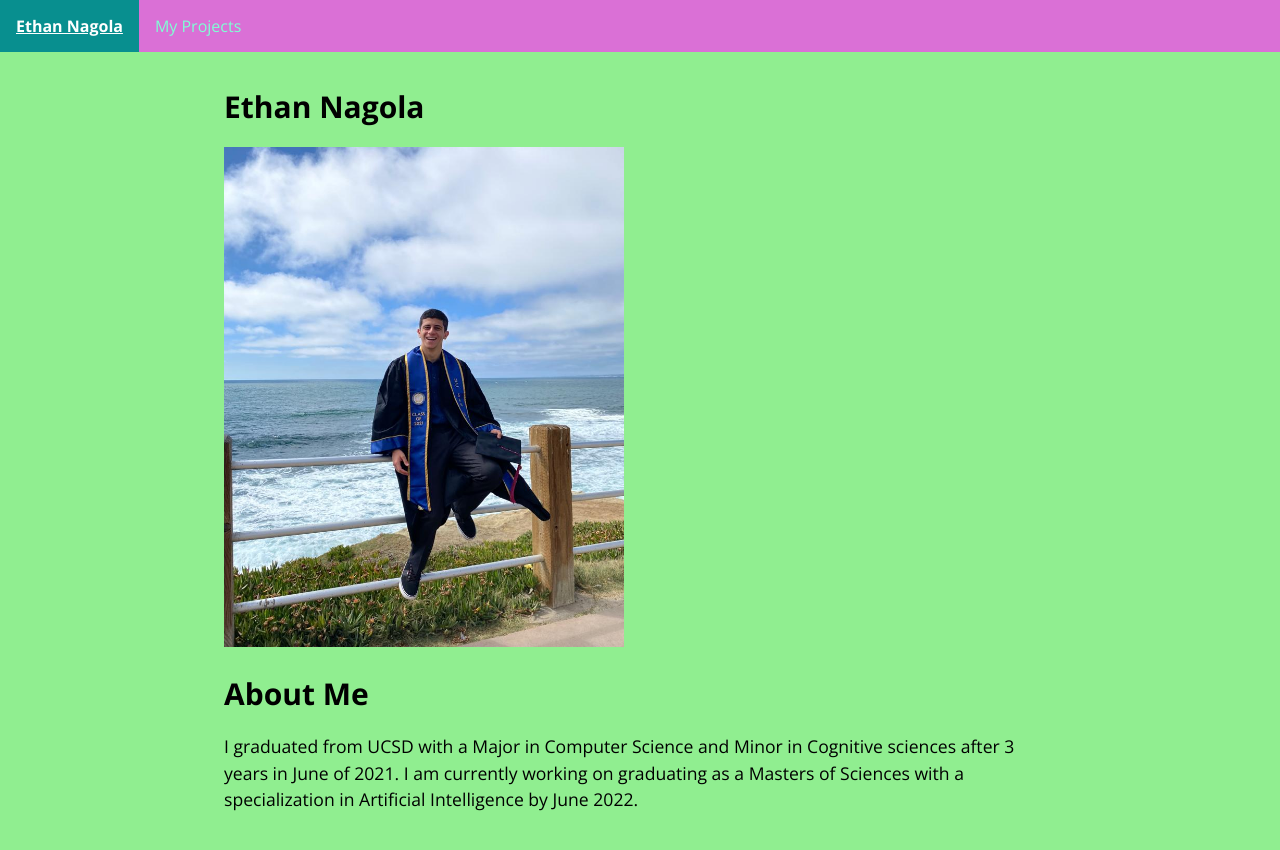
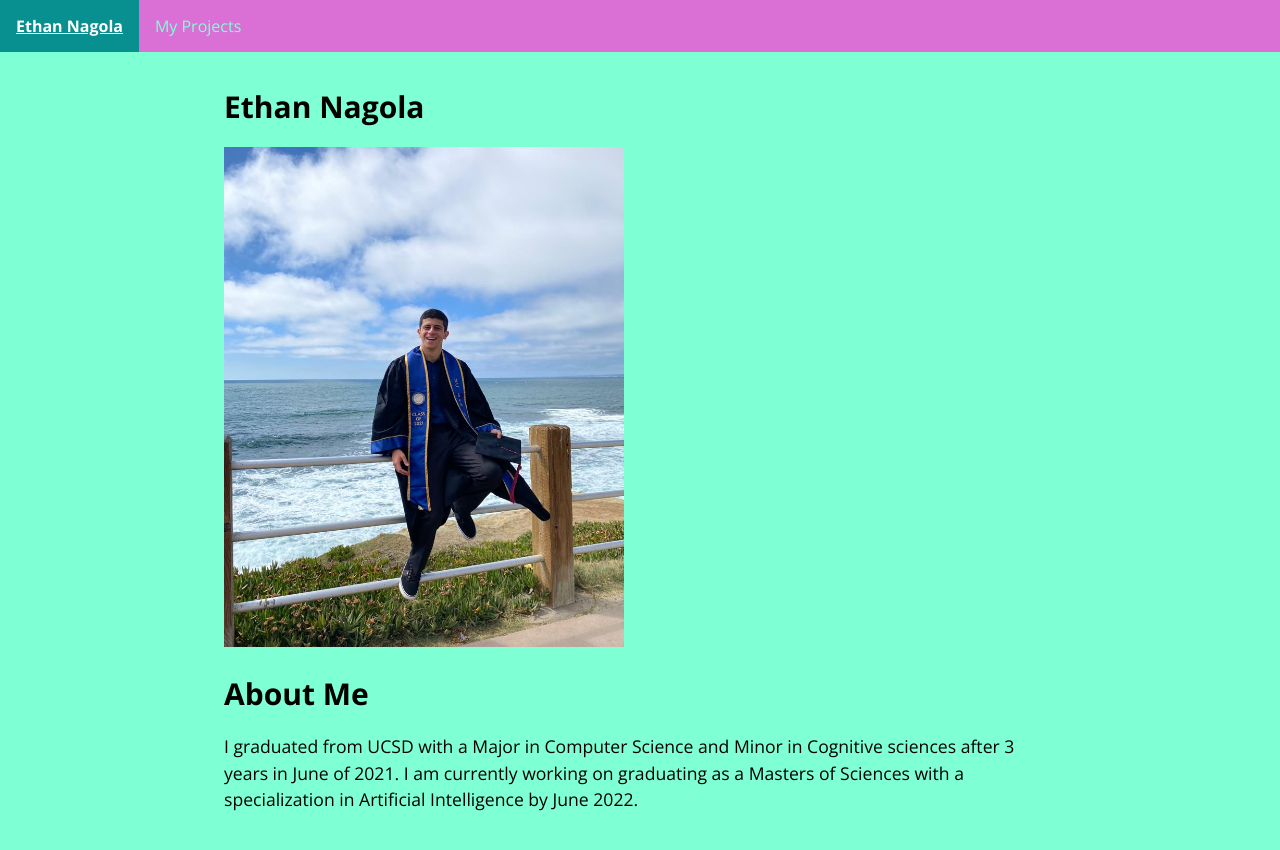
Before and after one commit to enagola/web, a Jekyll site: the page built from docs/ethan.md, in a window 1280 px wide. Shown: the top 850 px of the page. Built offline with Jekyll 4.4.1, drawn with Linux system fonts in a browser that asks for light colours.

Commit message:
Update stylesheet.css

```diff
--- a/docs/stylesheets/stylesheet.css
+++ b/docs/stylesheets/stylesheet.css
@@ -8,12 +8,12 @@ body {
   font-size: 16px;
   line-height: 1.5;
   color: black;
-  background: lightgreen;
+  background: #7FFFD4;
   animation: fadebackground 1s;
 }
 @keyframes fadebackground {
-  from {background-color: grey;}
-  to {background-color: lightgreen;}
+  from {background-color: white;}
+  to {background-color: #7FFFD4;}
 }}
 
 .fade-in-text {
```
